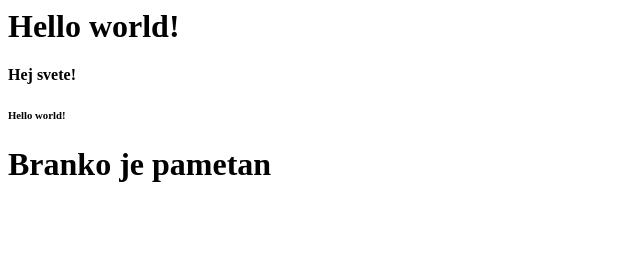
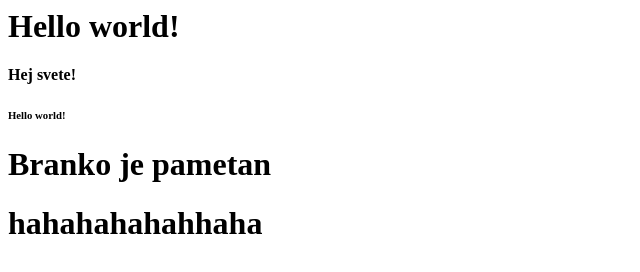
Before and after one commit to BrankoRadusinovic/vezba1, a plain HTML site: page index.html in a window 1280 px wide. Shown: the whole page, without its empty margins (0-640 px from the left). Drawn offline with Linux system fonts and the light colour scheme.

Commit message:
Update index.html

```diff
--- a/index.html
+++ b/index.html
@@ -2,3 +2,4 @@
 <h4>Hej svete!</h4>
 <h6>Hello world!</h6>
 <h1>Branko je pametan</h1>
+<h1>hahahahahahhaha</h1>
```
